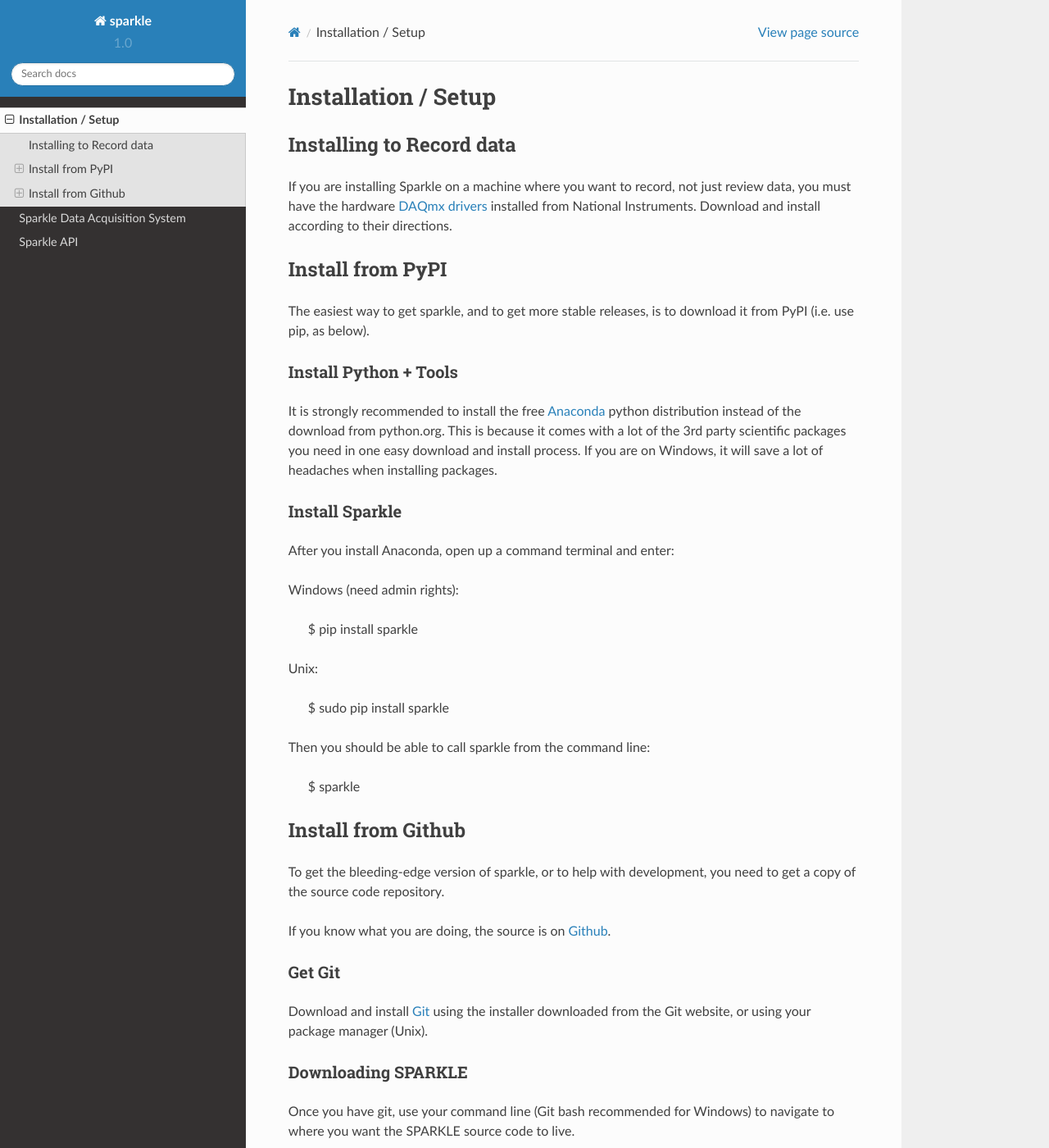
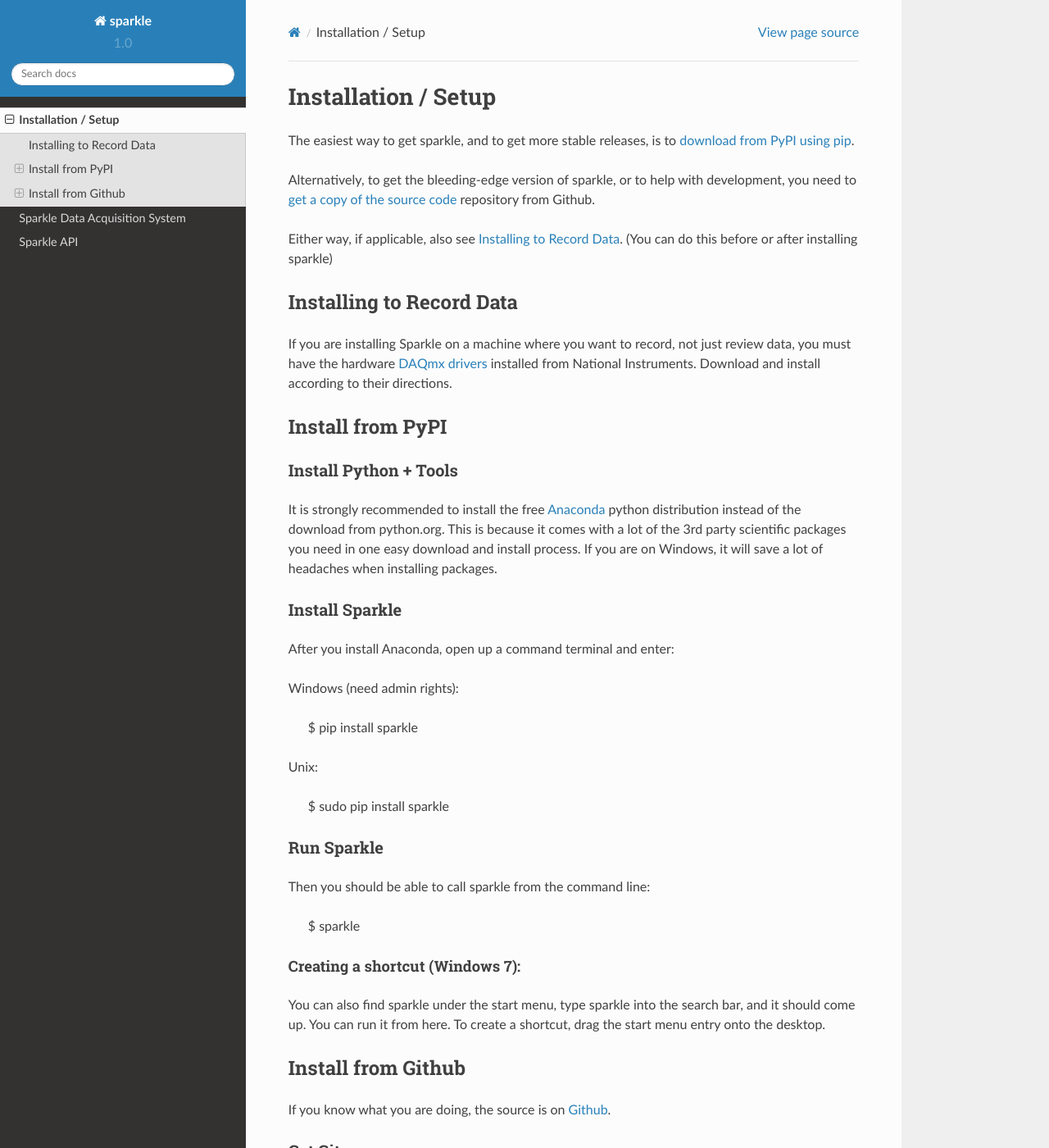
Before and after one commit to portfors-lab/sparkle, a Sphinx documentation site: the page built from doc/setup.rst, in a window 1280 px wide and 1400 px high. Shown: the whole window at 82% size. Built offline with Sphinx 7.4.7 and the Read the Docs theme 2.0.0, drawn with Linux system fonts in a browser that asks for light colours; pages that are not in the unit, such as notebooks, are missing from menus; some of the changed text lies outside the part shown.

Commit message:
tweaking installation instructions for clarity

```diff
--- a/doc/setup.rst
+++ b/doc/setup.rst
@@ -1,16 +1,24 @@
 Installation / Setup
 ========================
 
-Installing to Record data
+The easiest way to get sparkle, and to get more stable releases, is to :ref:`download from PyPI using pip<PyPI>`.
+
+Alternatively, to get the bleeding-edge version of sparkle, or to help with development, you need to :ref:`get a copy of the source code<install_from_github>` repository from Github.
+
+Either way, if applicable, also see :ref:`Installing to Record Data<recording>`. (You can do this before or after installing sparkle)
+
+.. _recording:
+
+Installing to Record Data
 >>>>>>>>>>>>>>>>>>>>>>>>>>
 If you are installing Sparkle on a machine where you want to record, not just review data, you must have the hardware `DAQmx drivers`_ installed from National Instruments. Download and install according to their directions.
 
 .. _DAQmx drivers: http://search.ni.com/nisearch/app/main/p/bot/no/ap/tech/lang/en/pg/1/sn/catnav:du,n8:3478.41,ssnav:sup/
 
+.. _PyPI:
+
 Install from PyPI
 >>>>>>>>>>>>>>>>>>
-
-The easiest way to get sparkle, and to get more stable releases, is to download it from PyPI (i.e. use pip, as below).
 
 Install Python + Tools
 ++++++++++++++++++++++
@@ -28,15 +36,22 @@
 
     $ sudo pip install sparkle
 
+Run Sparkle
+++++++++++++
+
 Then you should be able to call sparkle from the command line:
 
     $ sparkle
 
+Creating a shortcut (Windows 7):
+---------------------------------
+
+You can also find sparkle under the start menu, type sparkle into the search bar, and it should come up. You can run it from here. To create a shortcut, drag the start menu entry onto the desktop.
+
+.. _install_from_github:
 
 Install from Github
 >>>>>>>>>>>>>>>>>>>>
-
-To get the bleeding-edge version of sparkle, or to help with development, you need to get a copy of the source code repository.
 
 If you know what you are doing, the source is on Github_.
 
@@ -51,11 +66,13 @@
 +++++++++++++++++++
 Once you have git, use your command line (Git bash recommended for Windows) to navigate to where you want the SPARKLE source code to live.
 
-Copy the url from Github_, and clone it to your local machine, e.g. for HTTPS (recommended)::
+Copy the url from Github_, and clone it to your local machine, (or, if you want to contribute, you can fork_ sparkle, and clone your fork) e.g. for HTTPS (recommended)::
 
     $ git clone https://github.com/portfors-lab/sparkle.git
 
 This will create a directory :code:`sparkle` in your current directory.
+
+.. _fork: https://help.github.com/articles/fork-a-repo/
 
 Install Python and packages
 +++++++++++++++++++++++++++++
@@ -136,7 +153,7 @@
 
 or for Windows (on Git bash):
 
-    $ export PYTHONPATH="$PYTHONPATH;C:\absolute\path\to\sparkle"
+    $ export PYTHONPATH="$PYTHONPATH;C:\\absolute\\path\\to\\sparkle"
 
 Run
 -----
```
